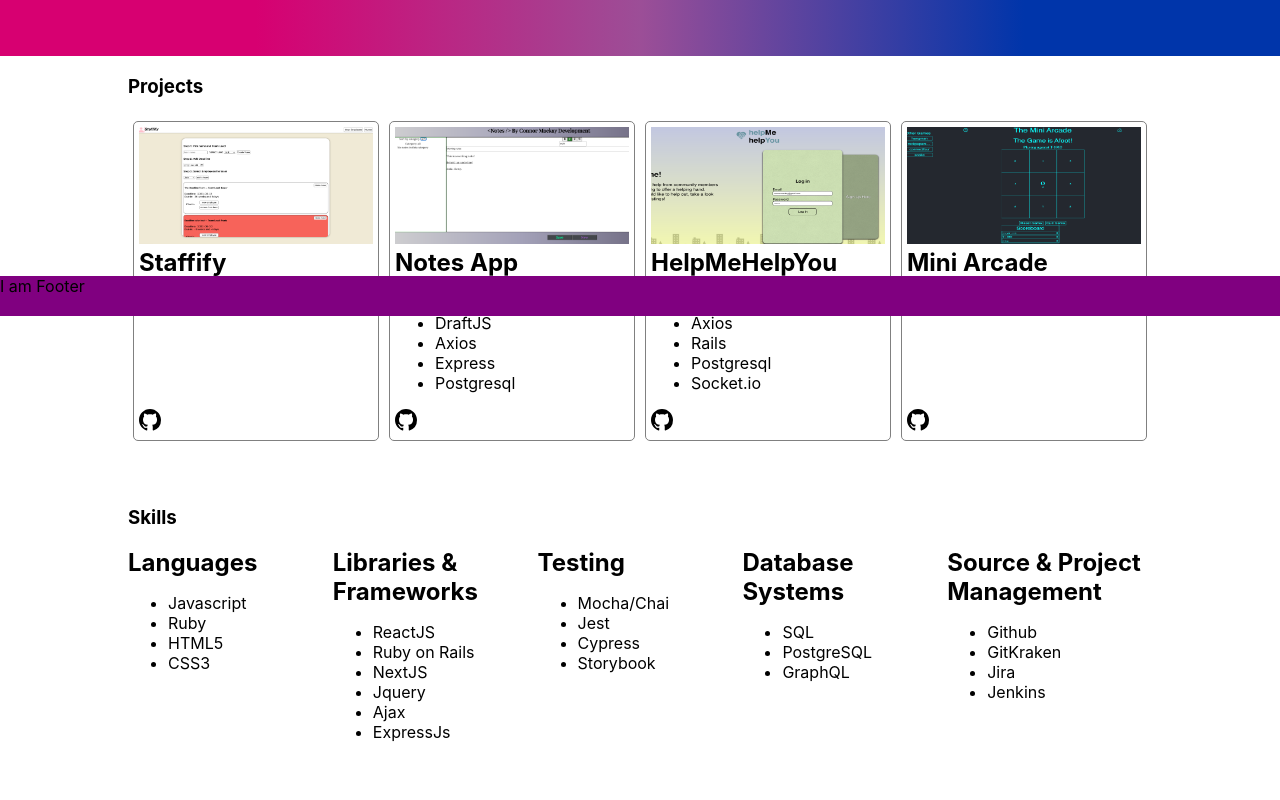
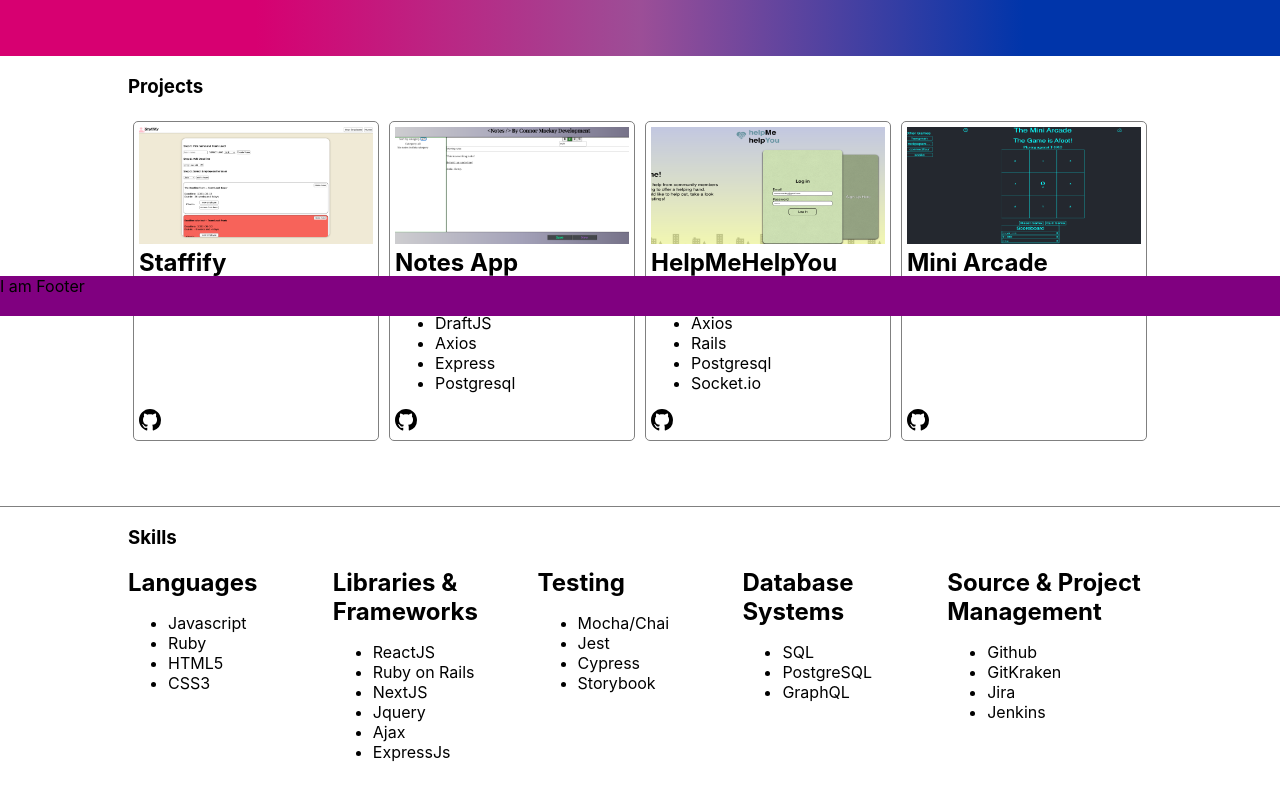
Before and after one commit to CD-Mackay/personal_site, a Next.js app: page / in a window 1280 px wide. Shown: the part 484-1284 px from the top of the page. Built offline with nearby package versions, Linux system fonts and the light colour scheme.

Commit message:
Add divider between sections

```diff
--- a/pages/index.js
+++ b/pages/index.js
@@ -16,6 +16,7 @@ export default function Home() {
       <Header />
       <Hero />
       <Projects />
+      <div className="divider" />
       <Skills />
       <Footer />
     </div>
--- a/styles/globals.css
+++ b/styles/globals.css
@@ -4,6 +4,11 @@ body {
   margin: 0;
   font-family: -apple-system, BlinkMacSystemFont, Segoe UI, Roboto, Oxygen,
     Ubuntu, Cantarell, Fira Sans, Droid Sans, Helvetica Neue, sans-serif;
+}
+
+.divider {
+  width: 100vw;
+  border-bottom: 1px solid gray;
 }
 
 
```
